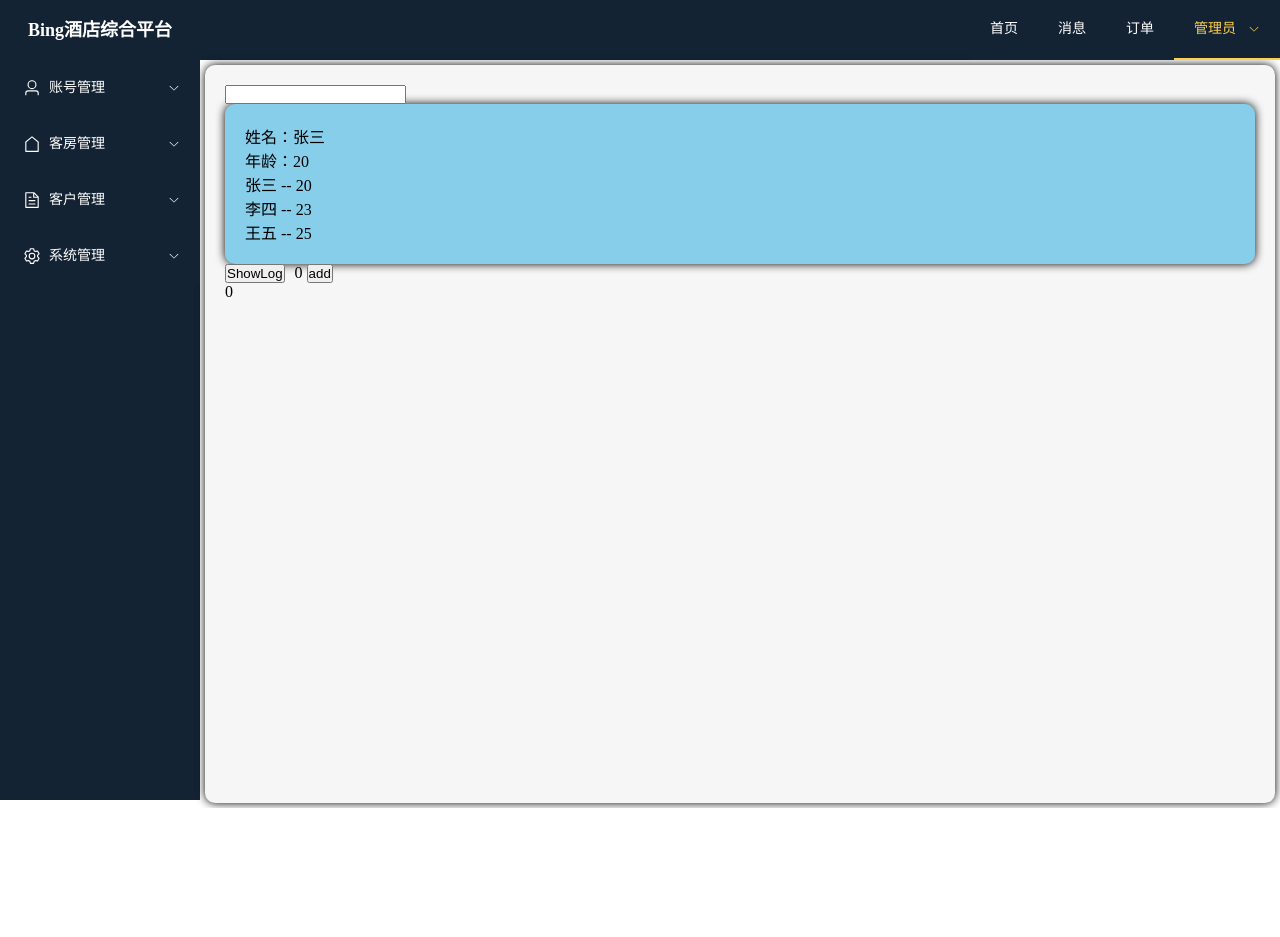
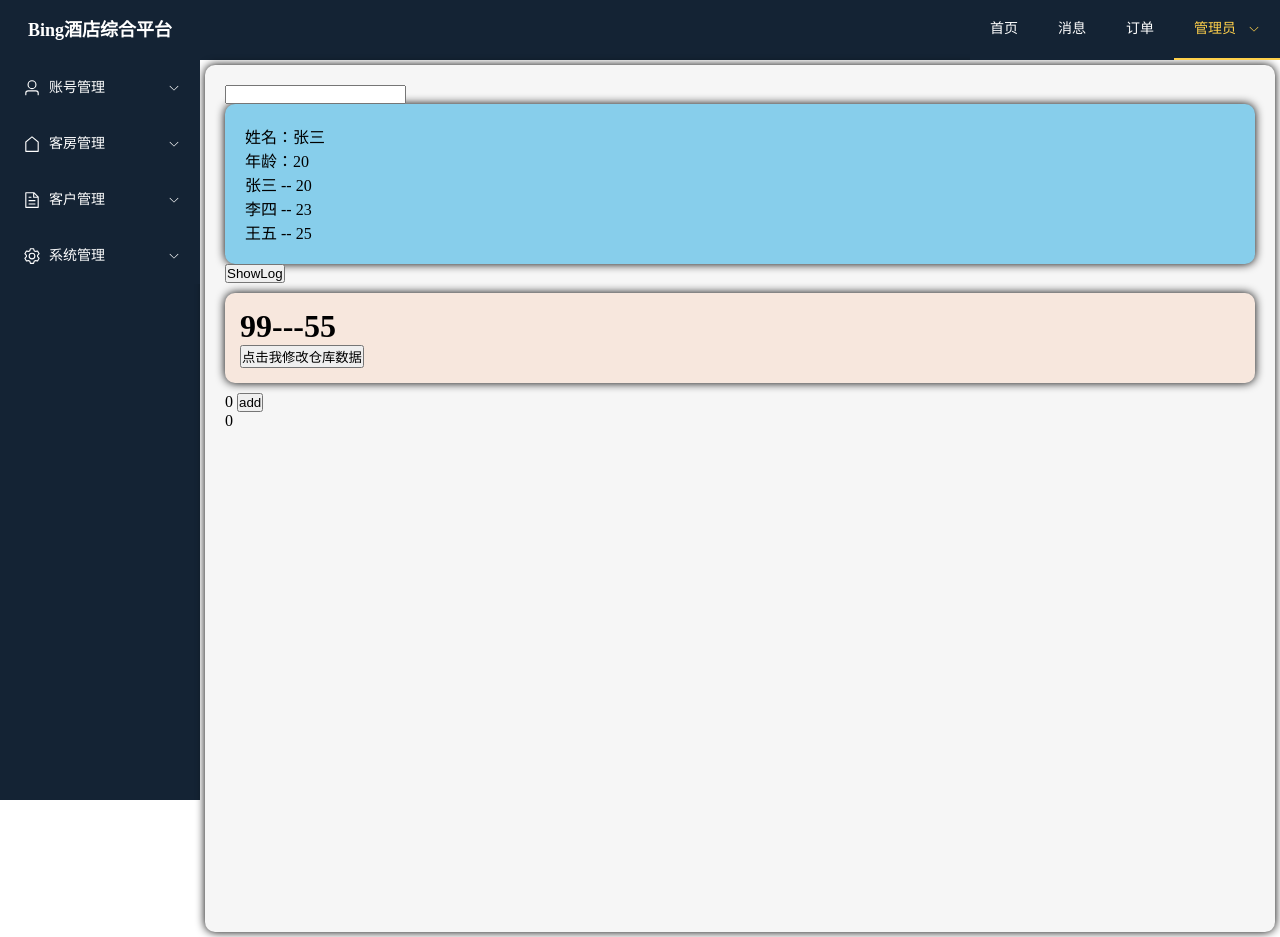
Before and after one commit to dono118/vue-projects, a Vue app in the folder projects/hotel-manager/: page /#/mine in a window 1280 px wide. Before the commit the page ends 808 px from the top, so only its background shows below. Built offline with nearby package versions, Linux system fonts and the light colour scheme.

Commit message:
pinia的使用1

```diff
--- /dev/null
+++ b/projects/hotel-manager/src/components/mine/OrderInfo.vue
@@ -0,0 +1,28 @@
+<template>
+  <div class="user-info">
+    <h1>{{ infoStore.count }}---{{ infoStore.total }}</h1>
+    <button @click="updateCount">点击我修改仓库数据</button>
+  </div>
+</template>
+<script setup lang="ts">
+import useInfoStore from '@/store/info'
+
+//获取小仓库对象
+let infoStore = useInfoStore()
+console.log(infoStore)
+
+//修改数据方法
+const updateCount = () => {
+  //仓库调用自身的方法去修改仓库的数据
+  infoStore.updateNum(66)
+}
+</script>
+<style lang="scss" scoped>
+.user-info {
+  margin: 10px 0;
+  padding: 15px;
+  background: rgba(255, 102, 0, 0.1);
+  box-shadow: 0 0 10px;
+  border-radius: 10px;
+}
+</style>
--- a/projects/hotel-manager/src/views/user/Mine.vue
+++ b/projects/hotel-manager/src/views/user/Mine.vue
@@ -3,6 +3,7 @@
     <input ref="inputRef" type="text" />
     <Person ref="person" :list="personList" />
     <button @click="showLog">ShowLog</button>
+    <order-info />
     <Counter />
   </div>
 </template>
@@ -10,6 +11,7 @@
 <script setup lang="ts">
 import Person from '@/components/mine/Person.vue'
 import Counter from '@/components/mine/Counter.vue'
+import OrderInfo from '@/components/mine/OrderInfo.vue'
 import { ref, reactive, onMounted } from 'vue'
 import { type TPersons } from '@/types'
 
```
